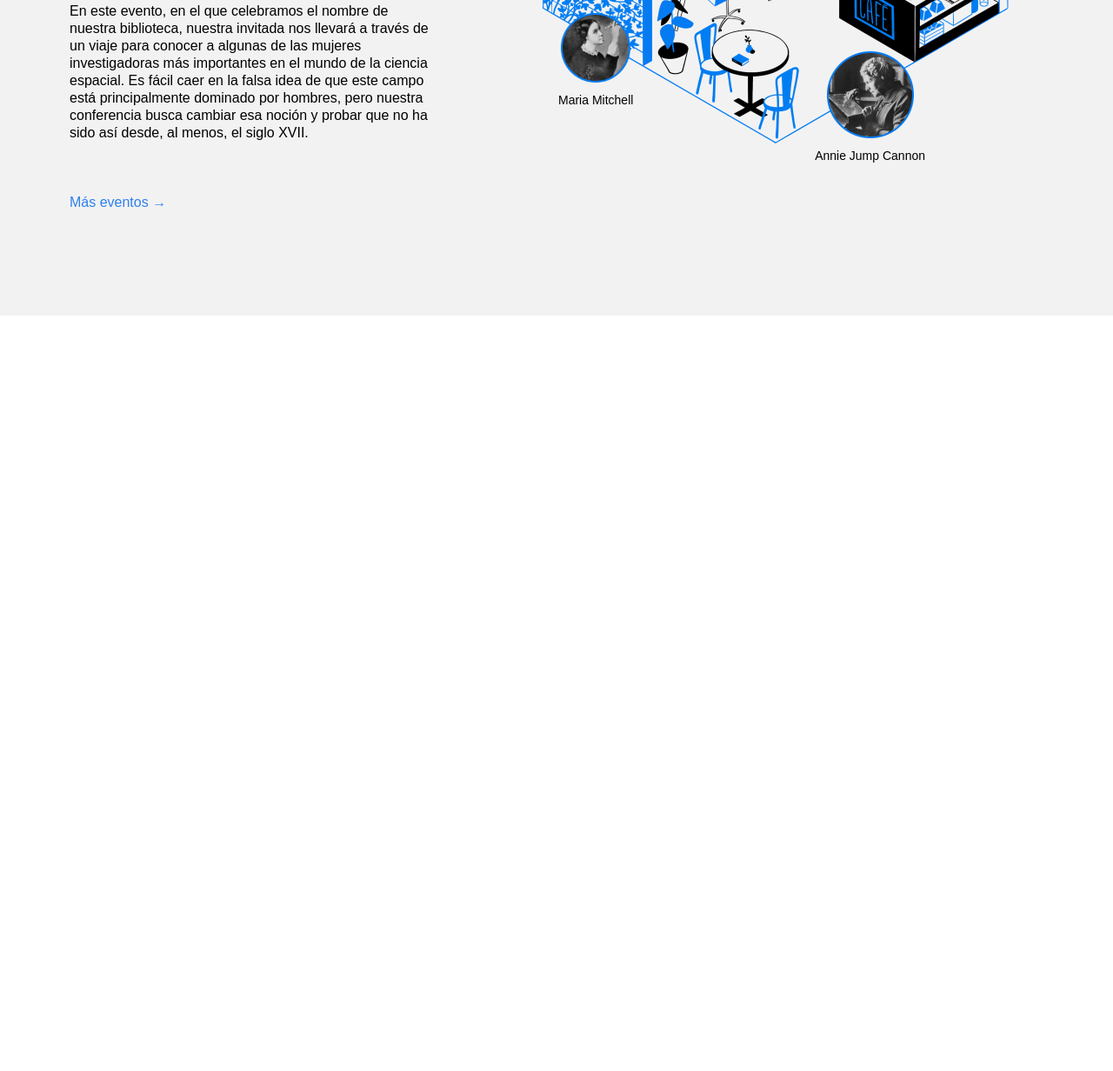
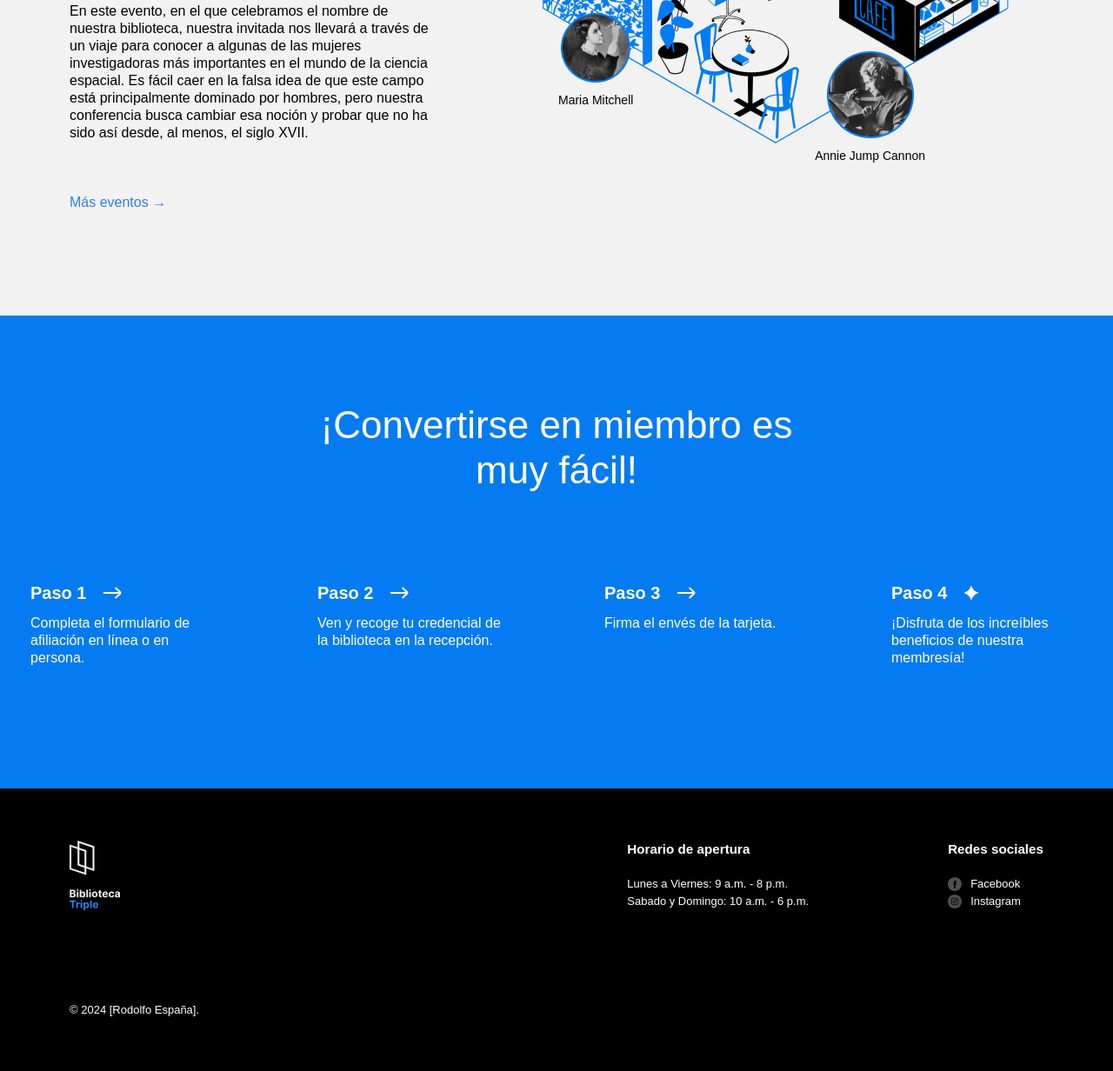
Before and after one commit to Rodoxpana/web_project_library_es, a plain HTML site: page index.html in a window 1280 px wide. Shown: the part 2575-3807 px from the top of the page at 87% size. Before the commit the page ends 2938 px from the top, so only its background shows below. Drawn offline with Linux system fonts and the light colour scheme.

Commit message:
Entrega fase 3

```diff
--- a/index.html
+++ b/index.html
@@ -28,10 +28,10 @@
               <a class="nav__link" href="#events">Eventos</a>
             </li>
             <li>
-              <a class="nav__link">Conviértete en miembro</a>
+              <a class="nav__link" href="#membership">Conviértete en miembro</a>
             </li>
             <li>
-              <a class="nav__link">Contactos</a>
+              <a class="nav__link" href="#footer">Contactos</a>
             </li>
           </ul>
         </nav>
@@ -137,7 +137,7 @@
             </li>
           </ul>
         </section>
-        <section id="events" class="events">
+        <section class="events" id="events">
           <div class="events__content">
             <h2 class="events__heading">Próximos eventos:</h2>
             <h3 class="events__title">
@@ -218,7 +218,113 @@
             </div>
           </div>
         </section>
+        <section class="membership" id="membership">
+          <h2 class="membership__title">
+            ¡Convertirse en miembro es muy fácil!
+          </h2>
+          <ul class="membership__steps">
+            <li class="step">
+              <h3 class="step__title">
+                Paso 1
+                <img
+                  src="./images/icon_step_forward.svg"
+                  alt="icon forward"
+                  class="step__icon"
+                />
+              </h3>
+              <p class="step__description">
+                Completa el formulario de afiliación en línea o en persona.
+              </p>
+            </li>
+            <li class="step">
+              <h3 class="step__title">
+                Paso 2
+                <img
+                  src="./images/icon_step_forward.svg"
+                  alt="icon forward"
+                  class="step__icon"
+                />
+              </h3>
+              <p class="step__description">
+                Ven y recoge tu credencial de la biblioteca en la recepción.
+              </p>
+            </li>
+            <li class="step">
+              <h3 class="step__title">
+                Paso 3
+                <img
+                  src="./images/icon_step_forward.svg"
+                  alt="icon forward"
+                  class="step__icon"
+                />
+              </h3>
+              <p class="step__description">Firma el envés de la tarjeta.</p>
+            </li>
+            <li class="step">
+              <h3 class="step__title">
+                Paso 4
+                <img
+                  src="./images/icon_step_finish.svg"
+                  alt="icon finish"
+                  class="step__icon"
+                />
+              </h3>
+              <p class="step__description">
+                ¡Disfruta de los increíbles beneficios de nuestra membresía!
+              </p>
+            </li>
+          </ul>
+        </section>
       </main>
+      <footer class="footer" id="footer">
+        <div class="footer__columns">
+          <div class="footer__column">
+            <img
+              class="footer__logo"
+              src="/images/logo_white.svg"
+              alt="logo_white"
+            />
+          </div>
+          <div class="footer__column footer__column_content_hours">
+            <h3 class="footer__column-heading">Horario de apertura</h3>
+            <ul class="footer__list">
+              <li class="footer__list-item">
+                Lunes a Viernes: 9 a.m. - 8 p.m.
+              </li>
+              <li class="footer__list-item">
+                Sabado y Domingo: 10 a.m. - 6 p.m.
+              </li>
+            </ul>
+          </div>
+
+          <div class="footer__column footer__column_content_social">
+            <h3 class="footer__column-heading">Redes sociales</h3>
+            <ul class="footer__list">
+              <li class="footer__list-item">
+                <a class="footer__column-link" href="#">
+                  <img
+                    class="footer__social-icon"
+                    src="/images/facebook_white.svg"
+                    alt="facebook"
+                  />Facebook</a
+                >
+              </li>
+              <li class="footer__list-item">
+                <a class="footer__column-link" href="#">
+                  <img
+                    class="footer__social-icon"
+                    src="/images/instagram_white.svg"
+                    alt="instagram"
+                  />Instagram</a
+                >
+              </li>
+            </ul>
+          </div>
+        </div>
+        <div>
+          <p class="footer__copyright">© 2024 [Rodolfo España].</p>
+        </div>
+      </footer>
     </div>
   </body>
 </html>
--- a/styles/style.css
+++ b/styles/style.css
@@ -292,3 +292,121 @@
   font-size: 14px;
   margin: 0;
 }
+.membership {
+  padding: 100px 0 140px;
+  background-color: #057bf2;
+  color: #ffffff;
+}
+
+.membership__title {
+  max-width: 574px;
+  margin: 0 auto;
+  text-align: center;
+  font-size: 44px;
+  font-weight: 500;
+  line-height: 52px;
+}
+
+.membership__steps {
+  list-style-type: none;
+  padding: 0;
+  margin: 100px 0 0;
+  display: flex;
+  flex-wrap: wrap;
+  flex-direction: row;
+  gap: 40px;
+  justify-content: space-around;
+}
+
+.step {
+  flex-basis: 220px;
+  flex-grow: 0;
+}
+
+.step__title {
+  margin: 0;
+  font-size: 20px;
+  line-height: 30px;
+  font-weight: 700;
+  display: flex;
+  align-items: center;
+}
+
+.step__icon {
+  margin-left: 20px;
+}
+
+.step__description {
+  margin: 10px 0 0;
+}
+
+.footer {
+  box-sizing: border-box;
+  background-color: #000000;
+  color: #fff;
+  font-family: Arial, Helvetica, sans-serif;
+  padding: 60px 80px;
+}
+
+.footer__columns {
+  display: flex;
+  flex-direction: row;
+  justify-content: space-between;
+}
+
+.footer__column_content_hours {
+  margin-left: auto;
+  padding-right: 80px;
+  font-size: small;
+}
+
+.footer__column_content_social {
+  margin-left: 80px;
+  font-size: small;
+}
+
+.footer__logo {
+  background-repeat: no-repeat;
+  background-position: center;
+  width: 58px;
+  height: 80px;
+  padding-right: 10px;
+}
+
+.footer__column-heading {
+  margin-top: 0%;
+  margin-bottom: 20px;
+}
+
+.footer__list {
+  /* El siguiente código elimina los estilos predeterminados del navegador para las listas */
+  list-style-type: none;
+  padding: 0;
+  margin: 0;
+}
+
+.footer__list-item {
+  display: flex;
+  flex-wrap: wrap;
+}
+
+.footer__column-link {
+  color: white;
+  text-decoration: none;
+  display: flex;
+  align-items: center;
+  gap: 10px;
+}
+
+.footer__social-icon {
+  background-repeat: no-repeat;
+  background-position: center;
+  width: 16px;
+  height: 16px;
+}
+
+.footer__copyright {
+  margin-top: 100px;
+  margin-bottom: 0;
+  font-size: small;
+}
```
